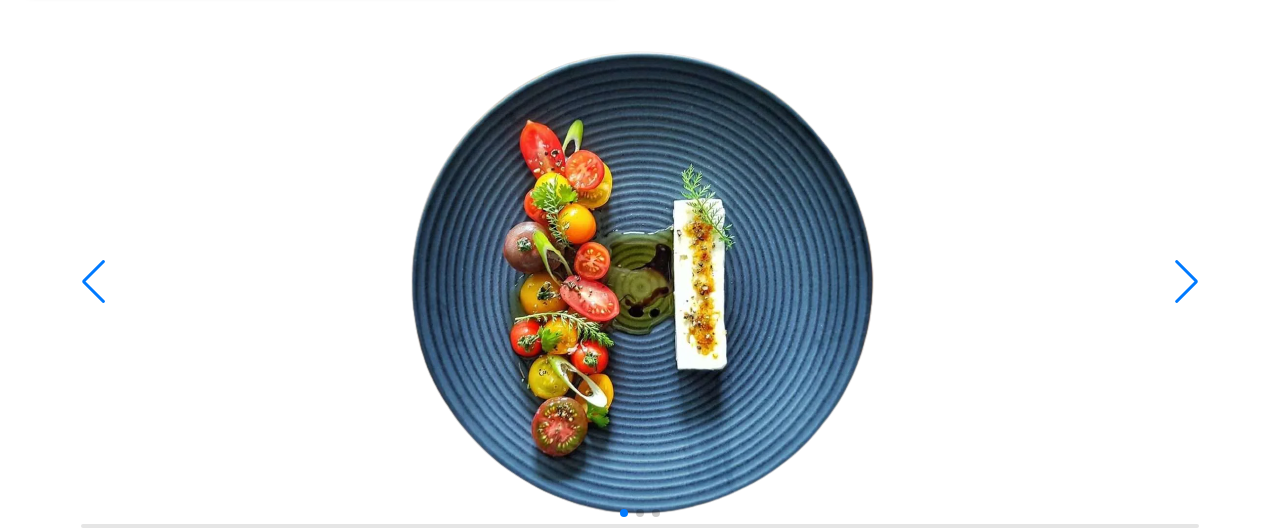
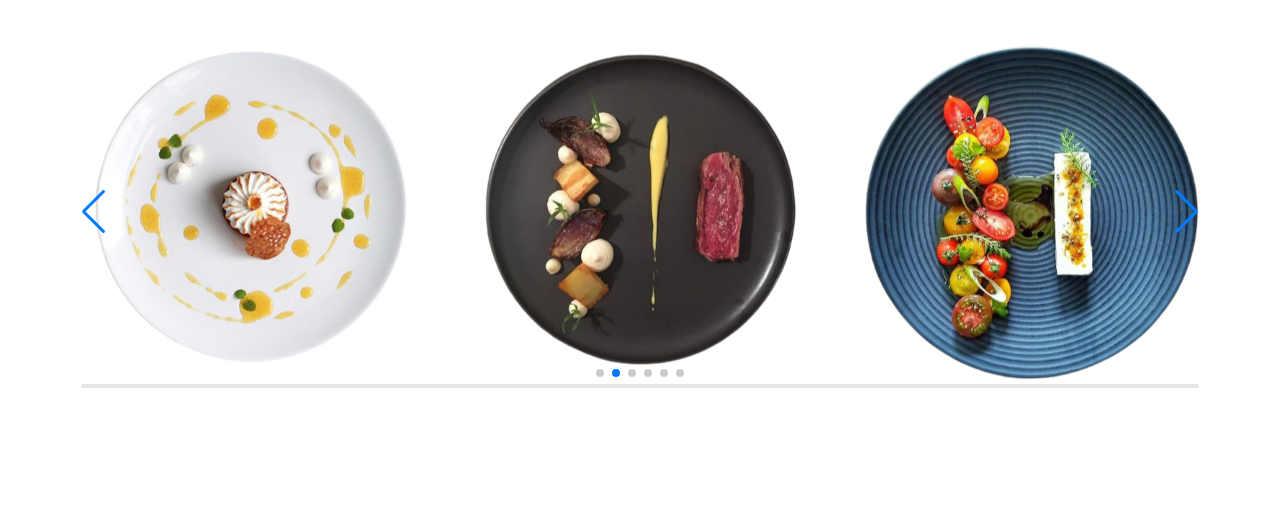
Before and after one commit to rahul955875/Restaurants---website, a plain HTML site: page index.html in a window 1280 px wide. Shown: the part 1327-1859 px from the top of the page. After the commit the page ends 1719 px from the top, so only its background shows below. Drawn offline with nearby package versions, Linux system fonts and the light colour scheme.

Commit message:
auto slider

```diff
--- a/app.js
+++ b/app.js
@@ -47,11 +47,18 @@ const swiper = new Swiper('.swiper', {
     // Optional parameters
     direction: 'horizontal',
     loop: true,
+    slidesPerView: 3,
+      spaceBetween: 30,
+      freeMode: true,
+    autoplay: {
+        delay: 2500,
+        disableOnInteraction: false,
+      },
 
     // If we need pagination
     pagination: {
       el: '.swiper-pagination',
-      clickable: true
+      clickable: true,
     },
 
     // Navigation arrows
--- a/index.html
+++ b/index.html
@@ -237,6 +237,9 @@
           <div class="swiper-slide"><img src="imgs/1.png" alt=""></div>
           <div class="swiper-slide"><img src="imgs/2.png" alt=""></div>
           <div class="swiper-slide"><img src="imgs/3.png" alt=""></div>
+          <div class="swiper-slide"><img src="imgs/1.png" alt=""></div>
+          <div class="swiper-slide"><img src="imgs/2.png" alt=""></div>
+          <div class="swiper-slide"><img src="imgs/3.png" alt=""></div>
           ...
         </div>
         <!-- If we need pagination -->
--- a/style.css
+++ b/style.css
@@ -258,6 +258,10 @@ nav .dropdown-menu a:hover{
     /* height: 300px; */
 }
 .swiper-slide{
+    width: 250px;
     display: flex;
     justify-content: center;
 }
+.swiper-slide img{
+    width: 100%;
+}
```
